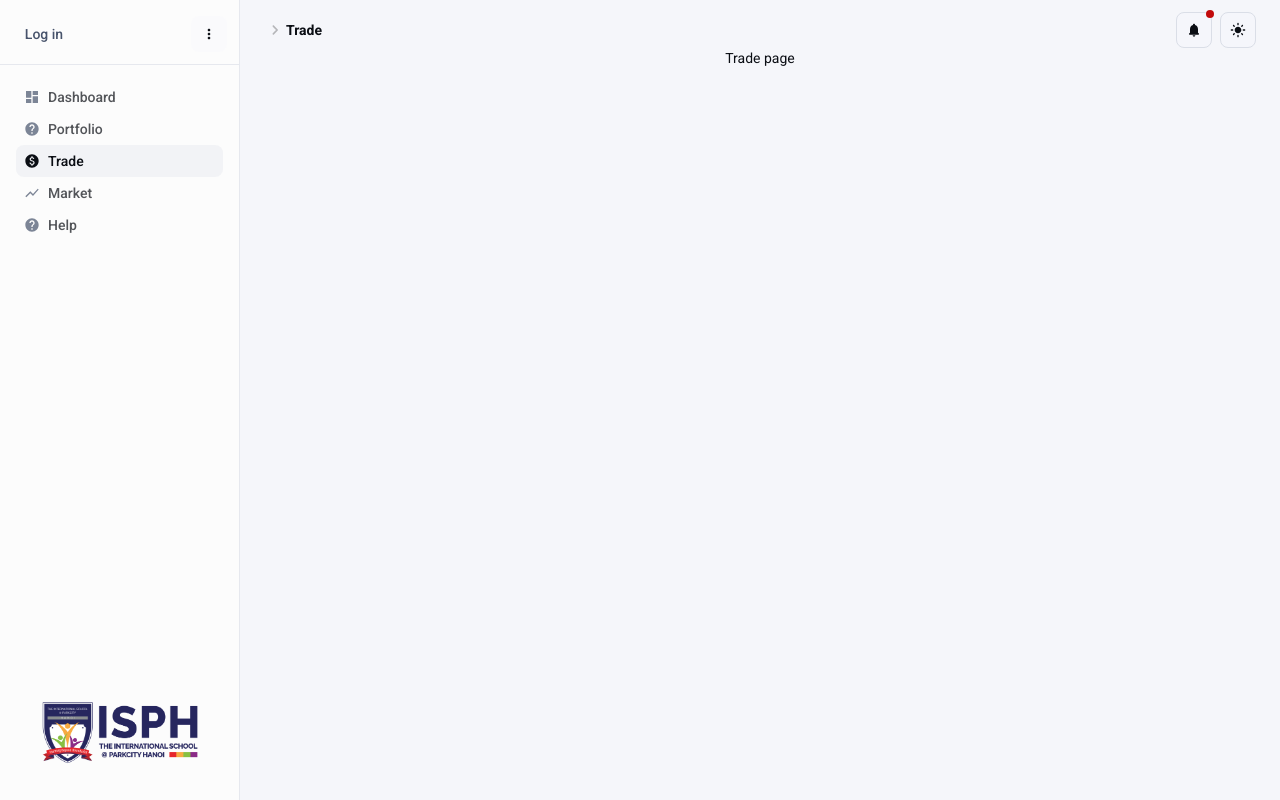
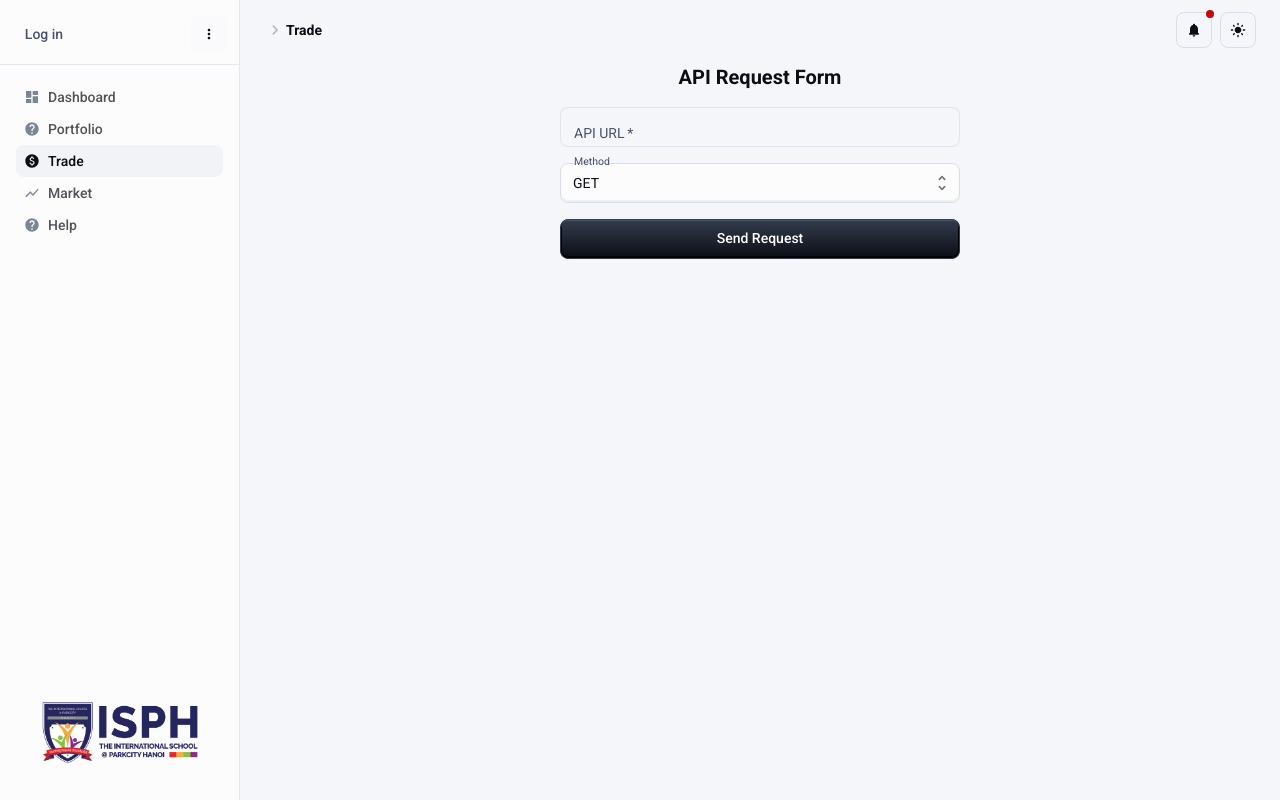
Before and after one commit to definitelyna/ISPH-Stock-Exchange-Frontend, a React (Vite) app: page /trade in a window 1280 px wide. Built offline with nearby package versions, Linux system fonts and the light colour scheme; no server answers.

Commit message:
Added form to fetch and send data to api with access token in header automatically

```diff
--- a/src/pages/trade/Trade.jsx
+++ b/src/pages/trade/Trade.jsx
@@ -1,5 +1,142 @@
 import Overlay from "../../components/Overlay/Overlay";
+import { Box } from "@mui/material";
+import { useState } from "react";
+import {
+  TextField,
+  Select,
+  MenuItem,
+  Typography,
+  Button,
+  FormControl,
+  InputLabel,
+} from "@mui/material";
+import useAuth from "../../firebase/AuthService";
+import { styled } from "@mui/system";
+
+const NonThemedBox = styled(Box)({
+  all: "unset", // Reset all inherited styles
+});
 
 export default function Trade() {
-  return <Overlay>Trade page</Overlay>;
+  const [formData, setFormData] = useState({
+    url: "",
+    method: "GET",
+    payload: "",
+  });
+
+  const [response, setResponse] = useState("");
+  const { user } = useAuth();
+
+  const handleChange = (event) => {
+    const { name, value } = event.target;
+    setFormData((prevData) => ({
+      ...prevData,
+      [name]: value,
+    }));
+  };
+
+  const handleSubmit = async (event) => {
+    event.preventDefault();
+    try {
+      // Get the current user's Firebase access token
+
+      if (!user) {
+        throw new Error("User is not authenticated.");
+      }
+      const token = await user.getIdToken();
+
+      // Set up headers
+      const headers = {
+        "Content-Type": "application/json",
+        Authorization: `Bearer ${token}`,
+      };
+
+      // Fetch data
+      const response = await fetch(formData.url, {
+        method: formData.method,
+        headers,
+        body:
+          formData.method === "POST"
+            ? JSON.stringify(JSON.parse(formData.payload))
+            : undefined,
+      });
+
+      // Parse and update the response
+      const result = await response.json();
+      setResponse(JSON.stringify(result, null, 2));
+    } catch (error) {
+      setResponse(`Error: ${error.message}`);
+    }
+  };
+
+  return (
+    <Overlay>
+      <NonThemedBox
+        component="form"
+        sx={{
+          display: "flex",
+          flexDirection: "column",
+          gap: 2,
+          width: 400,
+        }}
+        onSubmit={handleSubmit}
+      >
+        <Typography variant="h5" align="center">
+          API Request Form
+        </Typography>
+        <TextField
+          label="API URL"
+          name="url"
+          value={formData.url}
+          onChange={handleChange}
+          variant="outlined"
+          required
+        />
+        <FormControl>
+          <InputLabel>Method</InputLabel>
+          <Select
+            name="method"
+            value={formData.method}
+            onChange={handleChange}
+            required
+          >
+            <MenuItem value="GET">GET</MenuItem>
+            <MenuItem value="POST">POST</MenuItem>
+          </Select>
+        </FormControl>
+        {formData.method === "POST" && (
+          <TextField
+            label="Payload (JSON)"
+            name="payload"
+            value={formData.payload}
+            onChange={handleChange}
+            variant="outlined"
+
+            sx={{height: 100}}
+            multiline
+            rows={4}
+            required
+          />
+        )}
+        <Button variant="contained" type="submit">
+          Send Request
+        </Button>
+        {response && (
+          <Box mt={2}>
+            <Typography variant="h6">Response:</Typography>
+            <pre
+              style={{
+                background: "black",
+                padding: "10px",
+                borderRadius: "5px",
+                overflowX: "auto",
+              }}
+            >
+              {response}
+            </pre>
+          </Box>
+        )}
+      </NonThemedBox>
+    </Overlay>
+  );
 }
```
